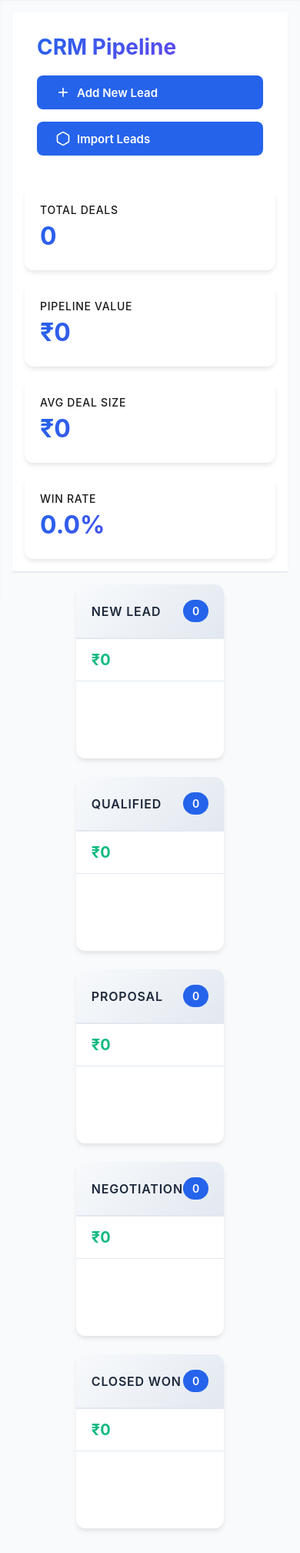
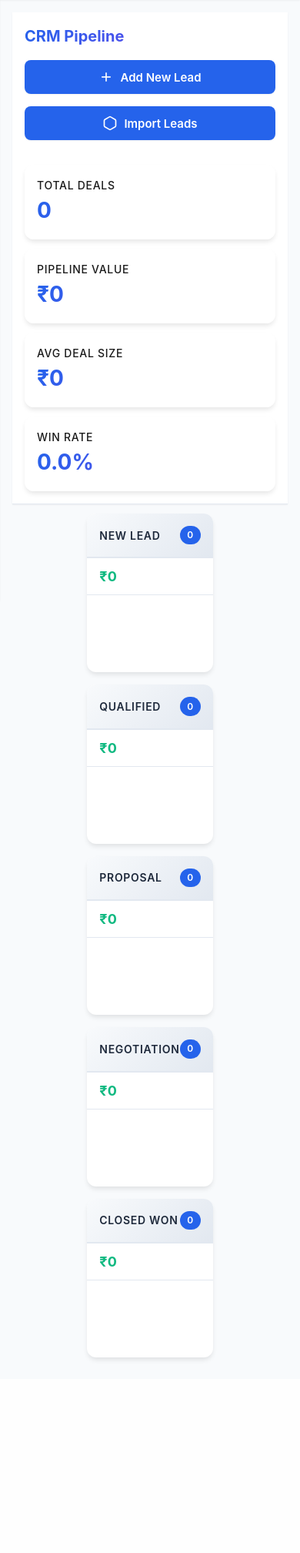
Before and after one commit to Ismail26477/derick-crm, a Flask app: page /pipeline in a window 390 px wide. Shown: the part 64-2081 px from the top of the page at 77% size. After the commit the page ends 1832 px from the top, so only its background shows below. Run offline with Flask 3, Linux system fonts and the light colour scheme; the visitor is signed in with stand-in values (Sample User, id 1); data that the repository does not hold is empty.

Commit message:
Update pipeline.css

```diff
--- a/static/css/pipeline.css
+++ b/static/css/pipeline.css
@@ -23,7 +23,7 @@
 }
 
 body {
-    font-family: -apple-system, BlinkMacSystemFont, 'Segoe UI', Roboto, 'Helvetica Neue', Arial, sans-serif;
+  font-family: -apple-system, BlinkMacSystemFont, "Segoe UI", Roboto, "Helvetica Neue", Arial, sans-serif;
   background: var(--background);
   color: var(--text-primary);
   line-height: 1.5;
@@ -414,8 +414,12 @@
 }
 
 @keyframes fadeIn {
-    from { opacity: 0; }
-    to { opacity: 1; }
+  from {
+    opacity: 0;
+  }
+  to {
+    opacity: 1;
+  }
 }
 
 .modal-content {
@@ -429,11 +433,19 @@
   animation: slideUp 0.3s;
 }
 
-.modal-large { max-width: 800px; }
+.modal-large {
+  max-width: 800px;
+}
 
 @keyframes slideUp {
-    from { transform: translateY(20px); opacity: 0; }
-    to { transform: translateY(0); opacity: 1; }
+  from {
+    transform: translateY(20px);
+    opacity: 0;
+  }
+  to {
+    transform: translateY(0);
+    opacity: 1;
+  }
 }
 
 .modal-header {
@@ -515,7 +527,9 @@
   box-shadow: 0 0 0 3px rgba(37, 99, 235, 0.1);
 }
 
-.form-group textarea { resize: vertical; }
+.form-group textarea {
+  resize: vertical;
+}
 
 .modal-actions {
   padding: 1.5rem;
@@ -578,12 +592,26 @@
 
 /* ===================== Responsive ===================== */
 @media (max-width: 1400px) {
-    .pipeline-board { grid-template-columns: repeat(3, 1fr); }
+  .pipeline-board {
+    grid-template-columns: repeat(3, 1fr);
+    gap: 1rem;
+  }
+
+  .pipeline-column {
+    min-width: 220px;
+  }
 }
 
 @media (max-width: 1024px) {
-    .pipeline-board { grid-template-columns: repeat(2, 1fr); }
-    .stats-bar { grid-template-columns: repeat(2, 1fr); }
+  .pipeline-board {
+    grid-template-columns: repeat(2, 1fr);
+    padding: 1.5rem 1rem;
+  }
+
+  .stats-bar {
+    grid-template-columns: repeat(2, 1fr);
+    padding: 1rem;
+  }
 }
 
 @media (max-width: 768px) {
@@ -591,19 +619,147 @@
     flex-direction: column;
     gap: 1rem;
     align-items: stretch;
+    padding: 1.25rem 1rem;
   }
-    .header-actions { flex-direction: column; }
-    .pipeline-board { grid-template-columns: 1fr; padding: 1rem; }
-    .stats-bar { grid-template-columns: 1fr; padding: 1rem; }
-    .form-row { grid-template-columns: 1fr; }
-    .source-grid { grid-template-columns: 1fr; }
+
+  .header h1 {
+    font-size: 1.5rem;
+  }
+
+  .header-actions {
+    flex-direction: column;
+  }
+
+  .header-actions .btn-primary,
+  .header-actions .btn-secondary {
+    width: 100%;
+    justify-content: center;
+  }
+
+  .pipeline-board {
+    grid-template-columns: 1fr;
+    padding: 1rem;
+    gap: 1rem;
+  }
+
+  .pipeline-column {
+    min-width: 100%;
+    max-height: none;
+  }
+
+  .cards-container {
+    max-height: 400px;
+  }
+
+  .stats-bar {
+    grid-template-columns: 1fr;
+    padding: 1rem;
+    gap: 0.75rem;
+  }
+
+  .stat-card {
+    padding: 1rem;
+  }
+
+  .stat-value {
+    font-size: 1.75rem;
+  }
+
+  .form-row {
+    grid-template-columns: 1fr;
+  }
+
+  .source-grid {
+    grid-template-columns: 1fr;
+    padding: 1rem;
+  }
+
+  .modal-content {
+    max-width: 95%;
+    margin: 1rem;
+  }
+
+  .modal-actions {
+    flex-direction: column-reverse;
+  }
+
+  .modal-actions .btn-primary,
+  .modal-actions .btn-secondary,
+  .modal-actions .btn-danger {
+    width: 100%;
+  }
+}
+
+@media (max-width: 480px) {
+  .header-content {
+    padding: 1rem;
+  }
+
+  .header h1 {
+    font-size: 1.25rem;
+  }
+
+  .column-header {
+    padding: 1rem;
+  }
+
+  .column-header h2 {
+    font-size: 0.875rem;
+  }
+
+  .column-count {
+    font-size: 0.75rem;
+    padding: 0.2rem 0.6rem;
+  }
+
+  .column-value {
+    padding: 0.625rem 1rem;
+    font-size: 1.125rem;
+  }
+
+  .deal-card {
+    padding: 0.875rem;
+  }
+
+  .deal-name {
+    font-size: 0.875rem;
+  }
+
+  .deal-value {
+    font-size: 0.9375rem;
+  }
+
+  .deal-info-item {
+    font-size: 0.813rem;
+  }
+
+  .deal-actions {
+    flex-direction: column;
+  }
+
+  .btn-small {
+    width: 100%;
+  }
+}
+
+/* Improve horizontal scrolling on very small screens */
+@media (max-width: 400px) {
+  .pipeline-board {
+    padding: 0.75rem;
+  }
+
+  .cards-container {
+    padding: 0.75rem;
+  }
 }
 
 /* ===================== Print Styles ===================== */
 @media print {
   .header-actions,
   .deal-actions,
-    .modal { display: none !important; }
+  .modal {
+    display: none !important;
+  }
 }
 
 /* ===================== Google Sheet Modal ===================== */
```
Lines whose indentation alone changed are shown as unchanged.
